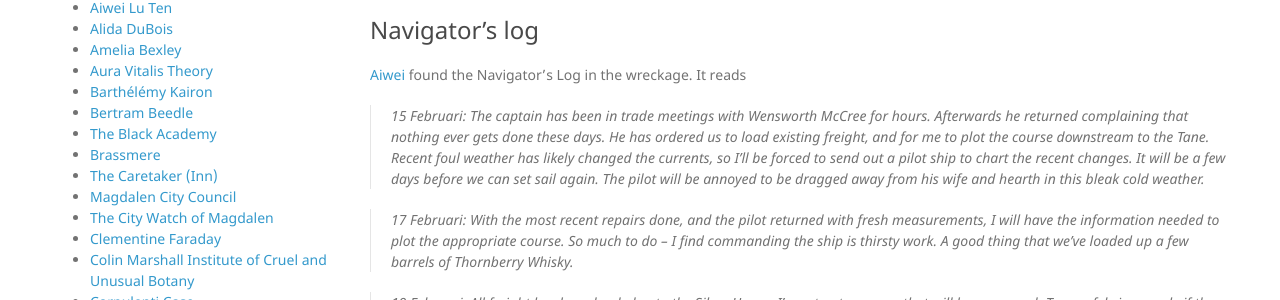
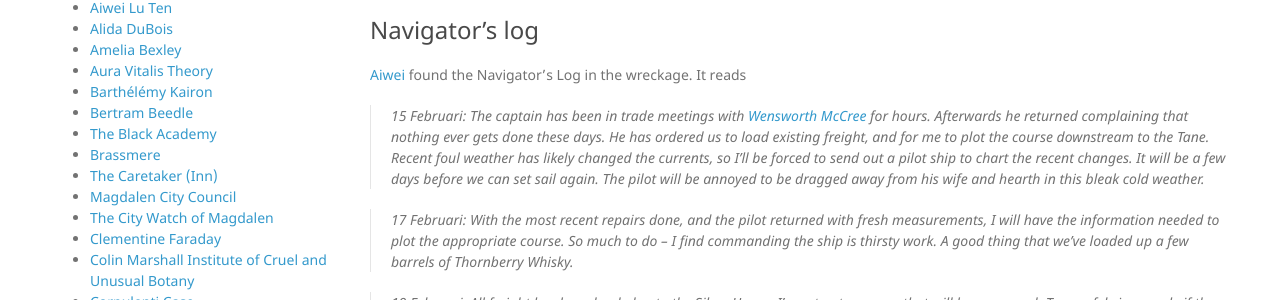
Before and after one commit to Immiora/the-narrow, a Jekyll site: the page built from wiki/objects/SilverHeron.md, in a window 1280 px wide. Shown: the part 334-634 px from the top of the page. Built offline with Jekyll 4.4.1, drawn with Linux system fonts in a browser that asks for light colours; nearby versions of some CDN libraries; some of the changed lines change nothing that is shown.

Commit message:
Update SilverHeron.md

```diff
--- a/wiki/objects/SilverHeron.md
+++ b/wiki/objects/SilverHeron.md
@@ -11,7 +11,7 @@ The Silver Heron is a silk trading ship sailing under the flag of the [Upper Nep
 
 [Aiwei](AiweiLuTen) found the Navigator's Log in the wreckage. It reads
 
-> 15 Februari: The captain has been in trade meetings with Wensworth McCree for hours. Afterwards he returned complaining that nothing ever gets done these days. He has ordered us to load existing freight, and for me to plot the course downstream to the Tane. Recent foul weather has likely changed the currents, so I’ll be forced to send out a pilot ship to chart the recent changes. It will be a few days before we can set sail again. The pilot will be annoyed to be dragged away from his wife and hearth in this bleak cold weather.
+> 15 Februari: The captain has been in trade meetings with [Wensworth McCree](WensworthMcCree) for hours. Afterwards he returned complaining that nothing ever gets done these days. He has ordered us to load existing freight, and for me to plot the course downstream to the Tane. Recent foul weather has likely changed the currents, so I’ll be forced to send out a pilot ship to chart the recent changes. It will be a few days before we can set sail again. The pilot will be annoyed to be dragged away from his wife and hearth in this bleak cold weather.
 
 > 17 Februari: With the most recent repairs done, and the pilot returned with fresh measurements, I will have the information needed to plot the appropriate course. So much to do – I find commanding the ship is thirsty work. A good thing that we’ve loaded up a few barrels of Thornberry Whisky.
 
```
